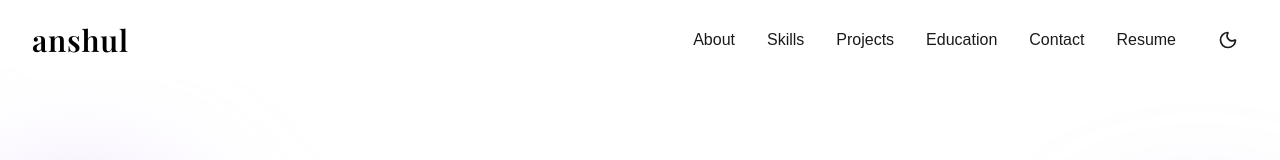
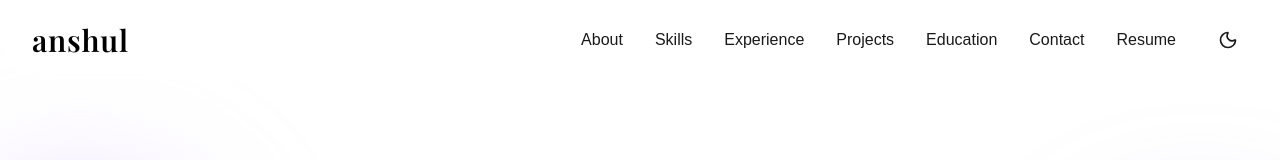
Before and after one commit to Anshul-Sehgal10/Portfolio, a Next.js app in the folder frontend/: page / in a window 1280 px wide. Shown: the top 160 px of the page. Built offline with nearby package versions, Linux system fonts and the light colour scheme.

Commit message:
Added experience in navbar

```diff
--- a/frontend/app/components/Navbar.tsx
+++ b/frontend/app/components/Navbar.tsx
@@ -66,6 +66,7 @@ export default function Navbar({ darkMode, onToggleDarkMode, scrollToSection, sc
           <div className="hidden md:flex items-center gap-8">
             <button onClick={() => handleNavigate('about')} className={`font-medium transition-all duration-300 hover:scale-110 ${darkMode ? 'text-white/90 hover:text-white' : 'text-black/90 hover:text-black'}`}>About</button>
             <button onClick={() => handleNavigate('skills')} className={`font-medium transition-all duration-300 hover:scale-110 ${darkMode ? 'text-white/90 hover:text-white' : 'text-black/90 hover:text-black'}`}>Skills</button>
+            <button onClick={() => handleNavigate('experience')} className={`font-medium transition-all duration-300 hover:scale-110 ${darkMode ? 'text-white/90 hover:text-white' : 'text-black/90 hover:text-black'}`}>Experience</button>
             <button onClick={() => handleNavigate('projects')} className={`font-medium transition-all duration-300 hover:scale-110 ${darkMode ? 'text-white/90 hover:text-white' : 'text-black/90 hover:text-black'}`}>Projects</button>
             <button onClick={() => handleNavigate('education')} className={`font-medium transition-all duration-300 hover:scale-110 ${darkMode ? 'text-white/90 hover:text-white' : 'text-black/90 hover:text-black'}`}>Education</button>
             <button onClick={() => handleNavigate('contact')} className={`font-medium transition-all duration-300 hover:scale-110 ${darkMode ? 'text-white/90 hover:text-white' : 'text-black/90 hover:text-black'}`}>Contact</button>
@@ -101,6 +102,7 @@ export default function Navbar({ darkMode, onToggleDarkMode, scrollToSection, sc
               <div className="flex flex-col gap-2">
               <button onClick={() => handleNavigate('about')} className={`text-left px-3 py-2.5 rounded-xl transition-all duration-300 hover:translate-x-1 ${darkMode ? 'text-white/90 hover:text-white hover:bg-[#50207A]/40' : 'text-black/90 hover:text-black hover:bg-[#d6b9fc]/35'}`}>About</button>
               <button onClick={() => handleNavigate('skills')} className={`text-left px-3 py-2.5 rounded-xl transition-all duration-300 hover:translate-x-1 ${darkMode ? 'text-white/90 hover:text-white hover:bg-[#50207A]/40' : 'text-black/90 hover:text-black hover:bg-[#d6b9fc]/35'}`}>Skills</button>
+              <button onClick={() => handleNavigate('experience')} className={`text-left px-3 py-2.5 rounded-xl transition-all duration-300 hover:translate-x-1 ${darkMode ? 'text-white/90 hover:text-white hover:bg-[#50207A]/40' : 'text-black/90 hover:text-black hover:bg-[#d6b9fc]/35'}`}>Experience</button>
               <button onClick={() => handleNavigate('projects')} className={`text-left px-3 py-2.5 rounded-xl transition-all duration-300 hover:translate-x-1 ${darkMode ? 'text-white/90 hover:text-white hover:bg-[#50207A]/40' : 'text-black/90 hover:text-black hover:bg-[#d6b9fc]/35'}`}>Projects</button>
               <button onClick={() => handleNavigate('education')} className={`text-left px-3 py-2.5 rounded-xl transition-all duration-300 hover:translate-x-1 ${darkMode ? 'text-white/90 hover:text-white hover:bg-[#50207A]/40' : 'text-black/90 hover:text-black hover:bg-[#d6b9fc]/35'}`}>Education</button>
               <button onClick={() => handleNavigate('contact')} className={`text-left px-3 py-2.5 rounded-xl transition-all duration-300 hover:translate-x-1 ${darkMode ? 'text-white/90 hover:text-white hover:bg-[#50207A]/40' : 'text-black/90 hover:text-black hover:bg-[#d6b9fc]/35'}`}>Contact</button>
```
